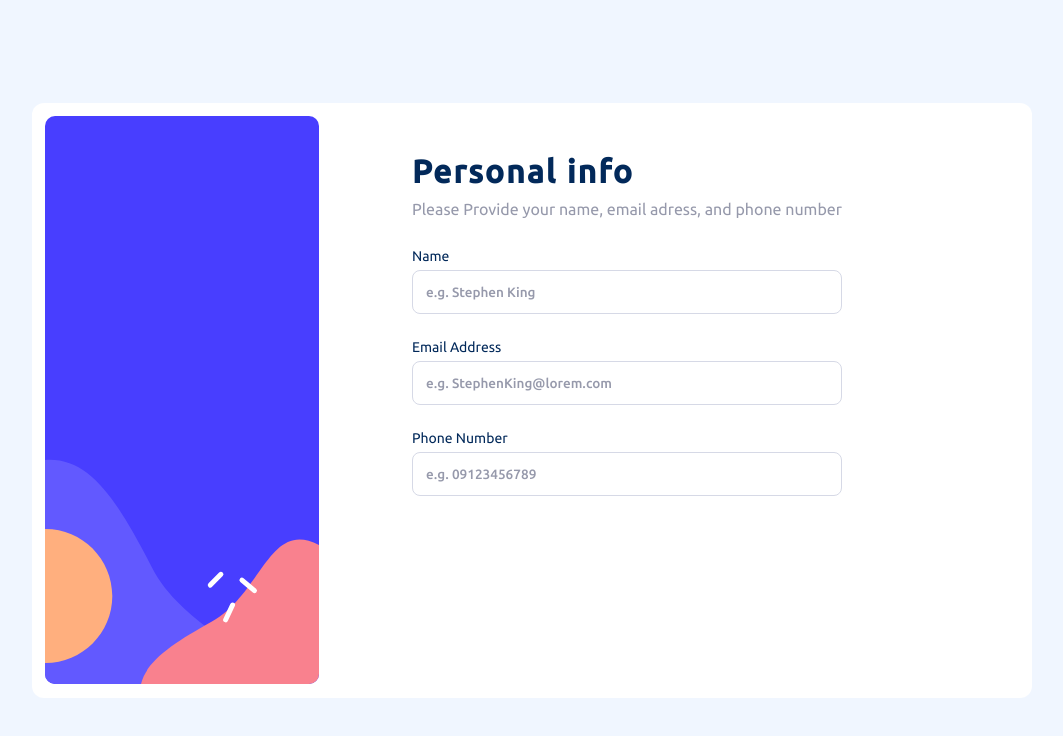
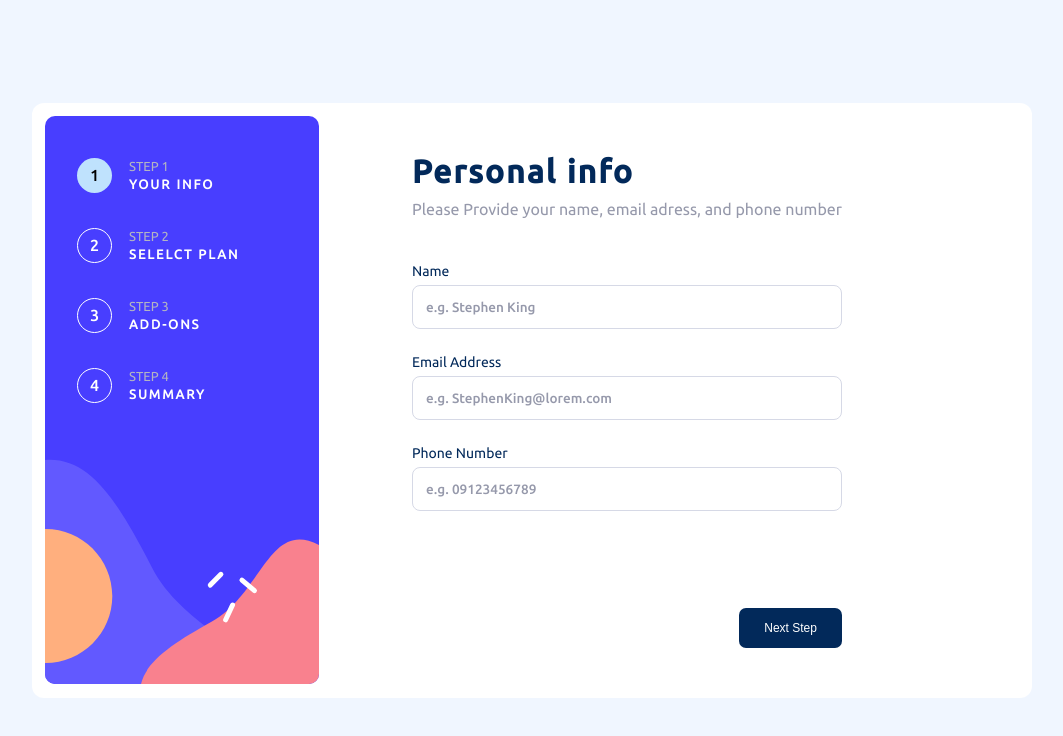
Before and after one commit to Mahdi-Shayan/multi-step-form, a React (Create React App) app: page / in a window 1280 px wide. Shown: the top 736 px of the page, without its empty margins (108-1171 px from the left). Built offline with nearby package versions, Linux system fonts and the light colour scheme.

Commit message:
make left section steps and next step btn

```diff
--- a/src/components/global/Header.jsx
+++ b/src/components/global/Header.jsx
@@ -1,7 +1,7 @@
 function Header({ title, subtitle }) {
    return (
       <>
-         <div style={{ marginBottom: "30px" }}>
+         <div style={{ marginBottom: "45px" }}>
             <h1
                style={{
                   letterSpacing: "2px",
--- /dev/null
+++ b/src/components/global/steps/index.jsx
@@ -0,0 +1,64 @@
+import "./style.scss";
+
+function Steps({ currentStep }) {
+   return (
+      <>
+         <ul>
+            <li>
+               <div
+                  className={`step-number ${
+                     currentStep === 1 ? "active" : ""
+                  }`}
+               >
+                  1
+               </div>
+               <div>
+                  <p>STEP 1</p>
+                  <h4>YOUR INFO</h4>
+               </div>
+            </li>
+            <li>
+               <div
+                  className={`step-number ${
+                     currentStep === 2 ? "active" : ""
+                  }`}
+               >
+                  2
+               </div>
+               <div>
+                  <p>STEP 2</p>
+                  <h4>SELELCT PLAN</h4>
+               </div>
+            </li>
+            <li>
+               <div
+                  className={`step-number ${
+                     currentStep === 3 ? "active" : ""
+                  }`}
+               >
+                  3
+               </div>
+               <div>
+                  <p>STEP 3</p>
+                  <h4>ADD-ONS</h4>
+               </div>
+            </li>
+            <li>
+               <div
+                  className={`step-number ${
+                     currentStep === 4 ? "active" : ""
+                  }`}
+               >
+                  4
+               </div>
+               <div>
+                  <p>STEP 4</p>
+                  <h4>SUMMARY</h4>
+               </div>
+            </li>
+         </ul>
+      </>
+   );
+}
+
+export default Steps;
--- /dev/null
+++ b/src/components/global/steps/style.scss
@@ -0,0 +1,37 @@
+ul {
+   padding: 55px 45px;
+   li {
+      list-style-type: none;
+      display: flex;
+      align-items: center;
+      gap: 17px;
+      color: white;
+      font-family: 'regular';
+      margin-bottom: 35px;
+      .step-number {
+         border: 1px solid white;
+         padding: 10px;
+         border-radius: 50%;
+         width: 35px;
+         height: 35px;
+         display: flex;
+         justify-content: center;
+         align-items: center;
+         font-family: 'medium';
+         &.active {
+            background-color: hsl(206, 94%, 87%);
+            color: black;
+            border: none;
+         }
+      }
+      p {
+         font-size: 13px;
+         margin-bottom: 4px;
+         color:  hsl(231, 11%, 73%);
+      }
+      h4 {
+         letter-spacing: 2px;
+         font-size: 13px;
+      }
+   }
+}
--- a/src/components/step-one/index.jsx
+++ b/src/components/step-one/index.jsx
@@ -5,7 +5,7 @@ import { schema } from "../../helper/schema";
 // Style
 import "./style.scss";
 
-function StepOne() {
+function StepOne({ setCurrentStep }) {
    const {
       values,
       errors,
@@ -96,6 +96,15 @@ function StepOne() {
                      onBlur={handleBlur}
                   />
                </label>
+               <div className="btn-container">
+                  <button
+                     onClick={() => setCurrentStep((pre) => pre + 1)}
+                     disabled={errors.email || errors.name || errors.phone}
+                     type="submit"
+                  >
+                     Next Step
+                  </button>
+               </div>
             </form>
          </div>
       </>
--- a/src/components/step-one/style.scss
+++ b/src/components/step-one/style.scss
@@ -1,4 +1,6 @@
 .step-one {
+   height: 100%;
+   position: relative;
    form {
       label {
          display: flex;
@@ -35,5 +37,10 @@
             }
          }
       }
+      .btn-container {
+         position: absolute;
+         bottom: 0;
+         right: 0;
+      }
    }
 }
--- a/src/pages-style/multi-steps.scss
+++ b/src/pages-style/multi-steps.scss
@@ -15,5 +15,26 @@
    }
    .form-container {
       padding: 50px 80px;
+
+      button[type=submit] {
+         border: none;
+         font-size: 12px;
+         padding: 13px 25px;
+         border-radius: 7px;
+         background-color: hsl(213, 96%, 18%);
+         color: hsl(0, 0%, 100%);
+         transition: .3s;
+         cursor: pointer;
+         &:hover {
+            background-color: hsl(215, 90%, 35%);
+         }
+         &:disabled {
+            opacity: .7;
+            cursor: no-drop;
+            &:hover {
+               background-color: hsl(213, 96%, 18%);
+            }
+         }
+      }
    }
 }
--- a/src/pages/multi-steps.jsx
+++ b/src/pages/multi-steps.jsx
@@ -1,16 +1,23 @@
+import { useState } from "react";
+import Steps from "../components/global/steps";
 import StepOne from "../components/step-one";
 
 function MultiStep() {
+   const [currentStep, setCurrentStep] = useState(1)
+
    return (<>
       <div className="multi-steps-container">
          <div className="steps">
-
+            <Steps currentStep={currentStep}/>
          </div>
          <div className="form-container">
-            <div className="forms">
-               <StepOne />
+            <div style={{height: '100%'}} className="forms">
+               {
+                  currentStep === 1 && (
+                     <StepOne setCurrentStep={setCurrentStep} />
+                  )
+               }
             </div>
-            <div className="btn-container"></div>
          </div>
       </div>
    </>);
```
